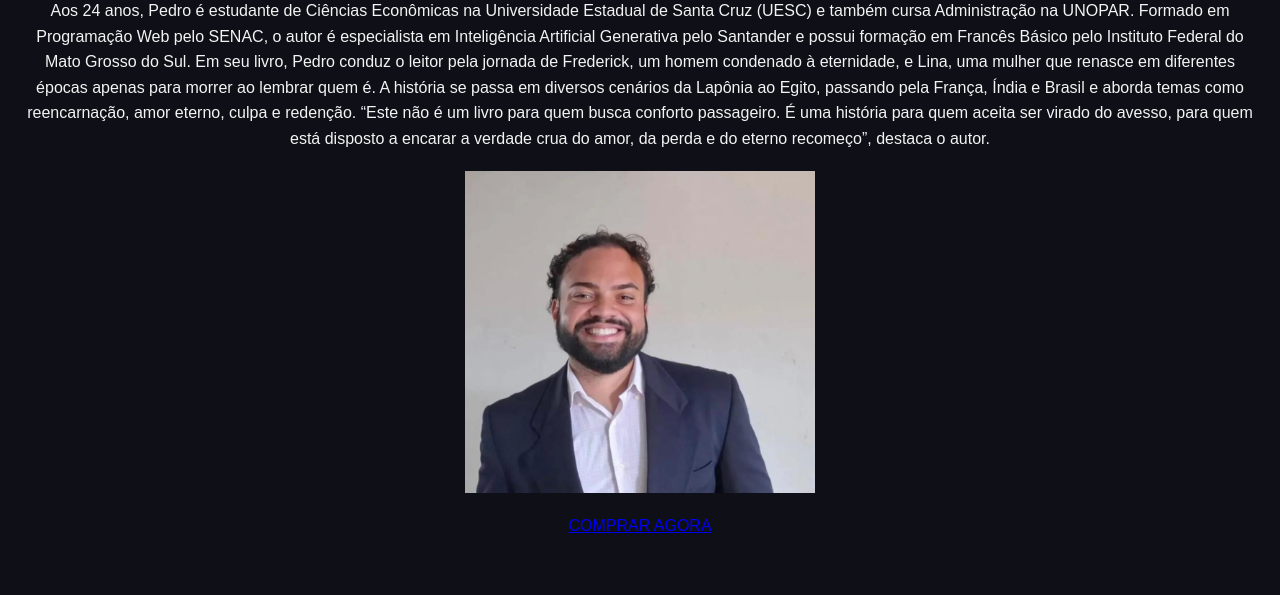
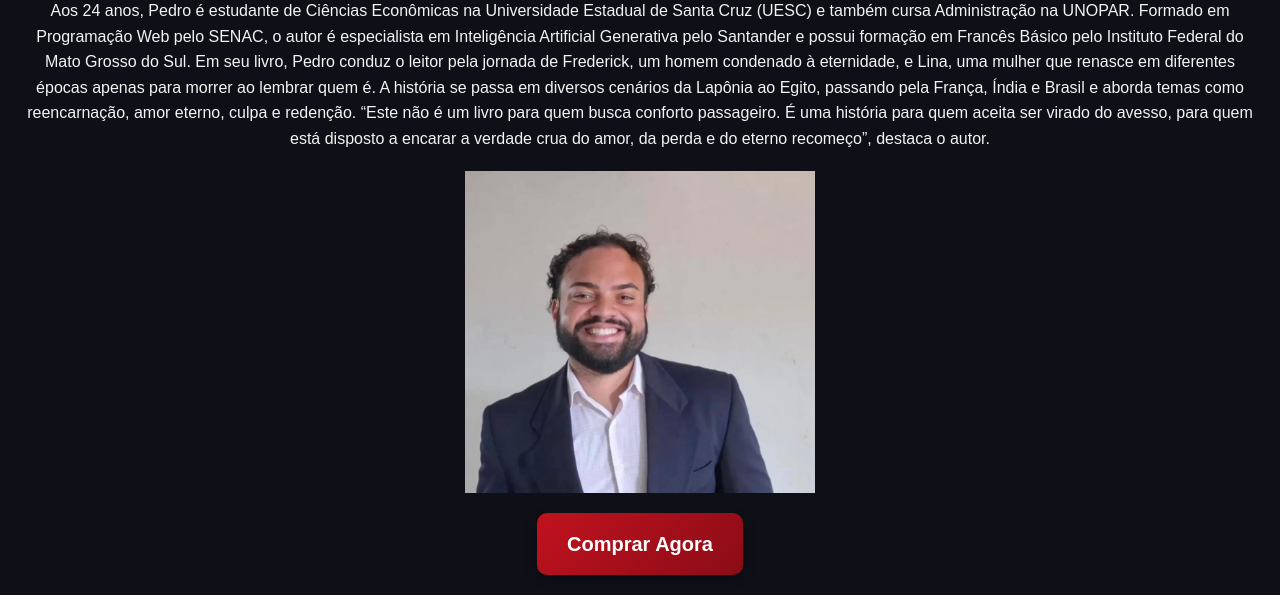
Before and after one commit to pedrodhones12/milvidasemumanoso, a plain HTML site: page index.html in a window 1280 px wide. Shown: the part 1579-2174 px from the top of the page. Before the commit the page ends 2138 px from the top, so only its background shows below. Drawn offline with Linux system fonts and the light colour scheme.

Commit message:
Update index.html

```diff
--- a/index.html
+++ b/index.html
@@ -36,13 +36,10 @@ da perda e do eterno recomeço”, destaca o autor.
 
 <img src="img/dhones.jpg" class="pedro" alt="Foto do autor">
 
+<a href="/comprar.html" class="comprar-agora">
+  Comprar Agora
+</a>
 
-<!-- Botão de comprar -->
-<a href="compra.html" class="comprar">COMPRAR AGORA</a>
-
-
-
-<script src="js/script.js"></script>
 
 </body>
 
```
